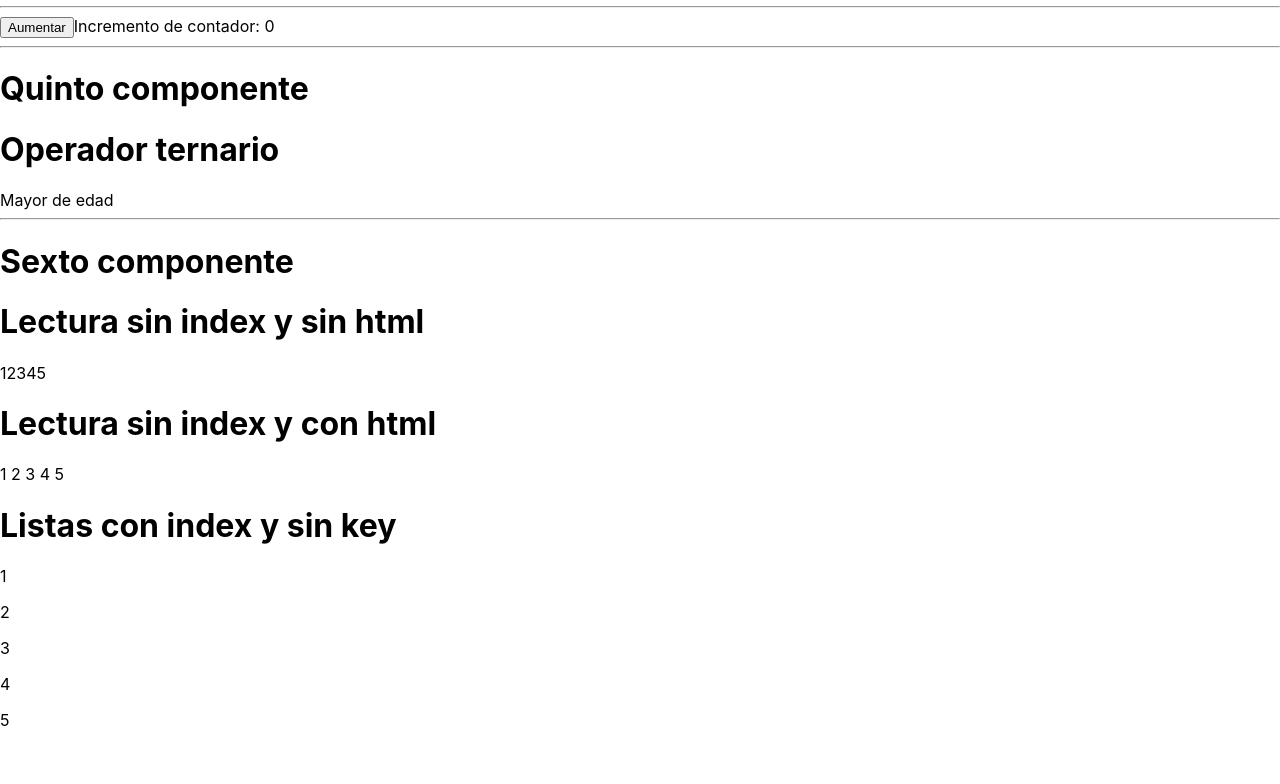
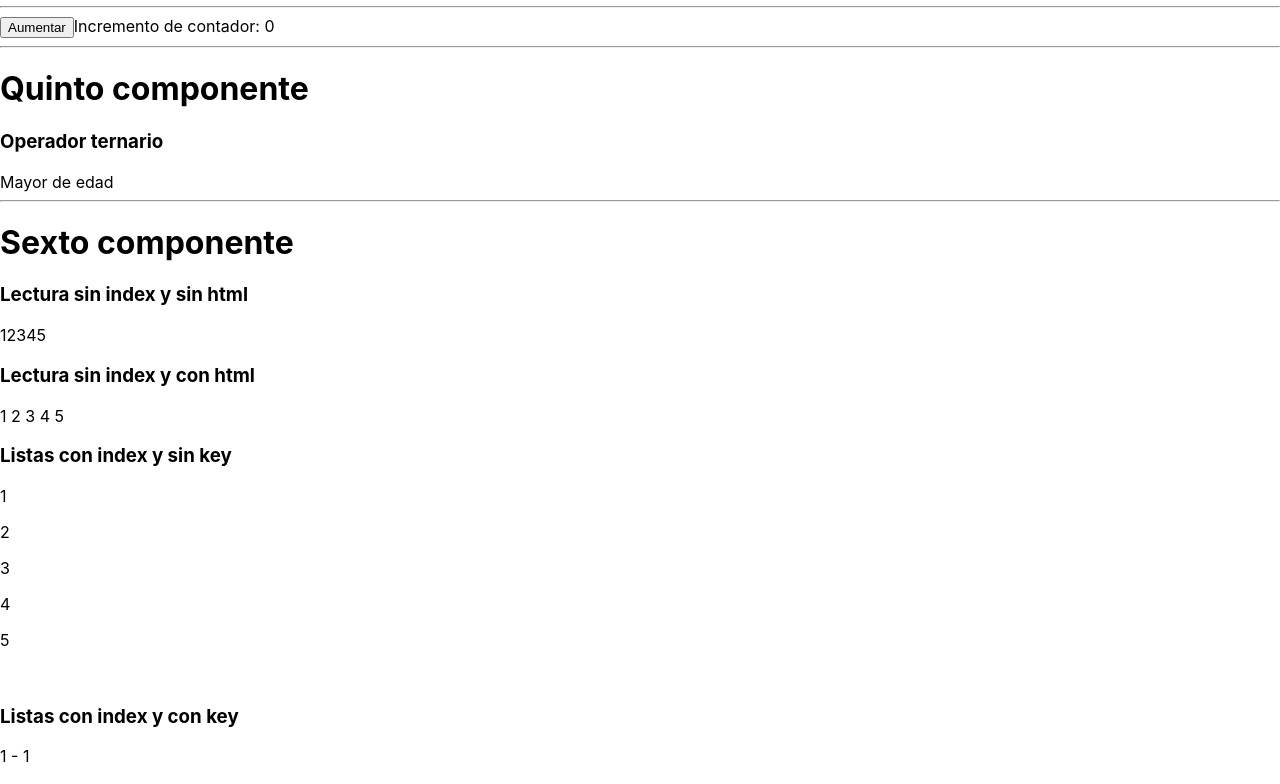
Before and after one commit to User-oniichan/react-app03, a React (Create React App) app: page / in a window 1280 px wide. Shown: the part 529-1313 px from the top of the page. Built offline with nearby package versions, Linux system fonts and the light colour scheme.

Commit message:
components modifiqued

```diff
--- a/src/components/C05operadorTemario.js
+++ b/src/components/C05operadorTemario.js
@@ -5,8 +5,8 @@ const C05operador = () => {
   const edad = 18;
   return (
     <Fragment>
-        <h1>Operador ternario</h1>
-        {edad >=18? 'Mayor de edad':'Menor de edad'}
+        <h3>Operador ternario</h3>
+        {edad >= 18? 'Mayor de edad':'Menor de edad'}
 
     </Fragment>
   );
--- a/src/components/C06matriz1.js
+++ b/src/components/C06matriz1.js
@@ -5,15 +5,15 @@ const C06matriz = () => {
     const[lista, setLista]= useState([1,2,3,4,5]);
   return (
     <Fragment>
-        <h1>Lectura sin index y sin html</h1>
+        <h3>Lectura sin index y sin html</h3>
         {lista.map((item) => item)}
         <br/>
 
-        <h1>Lectura sin index y con html</h1>
+        <h3>Lectura sin index y con html</h3>
         {lista.map((item) => <span> {item} </span>)}
         <br/>
 
-        <h1>Listas con index y sin key</h1>
+        <h3>Listas con index y sin key</h3>
         {
             lista.map((item,index) =>
                 <p>{item}</p>
@@ -21,7 +21,7 @@ const C06matriz = () => {
         }
         <br/>
 
-        <h1>Listas con index y con key</h1>
+        <h3>Listas con index y con key</h3>
         {
             lista.map((item,index) =>
                 <p key = {item}>
```
